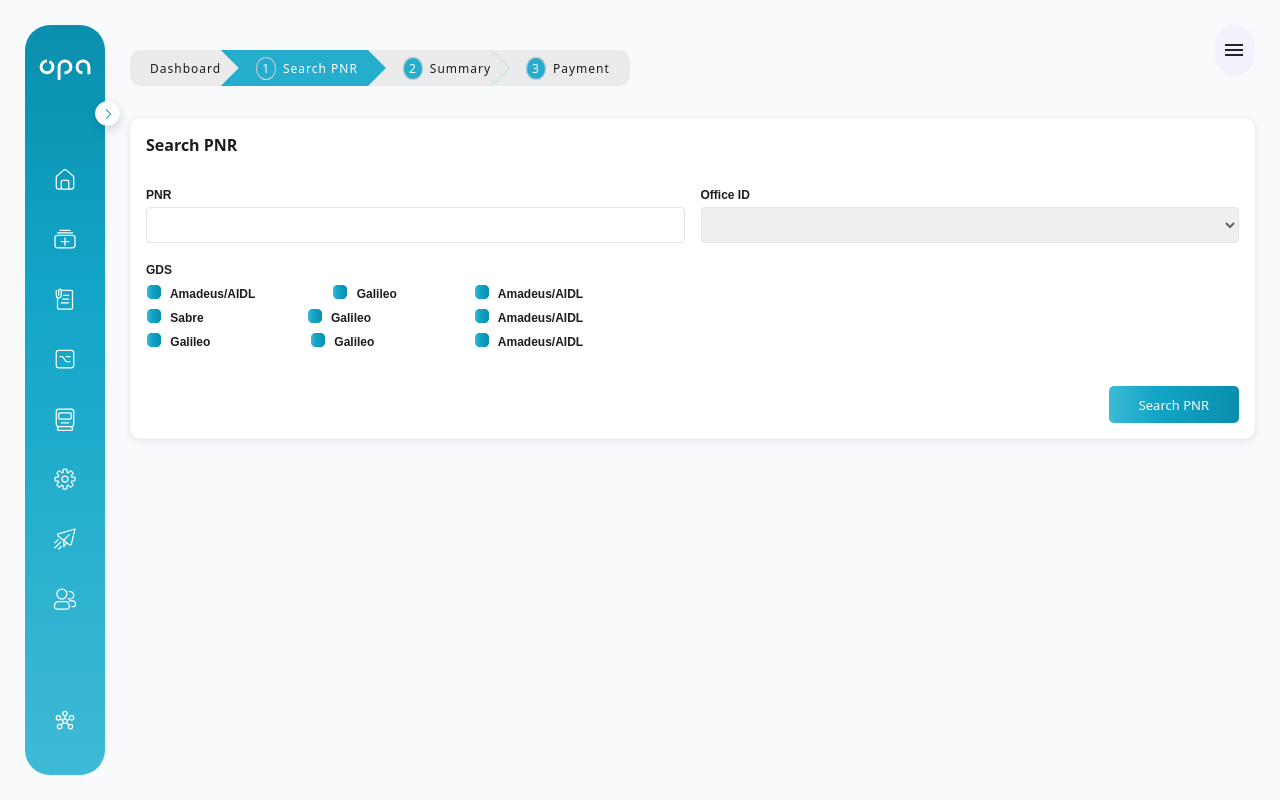
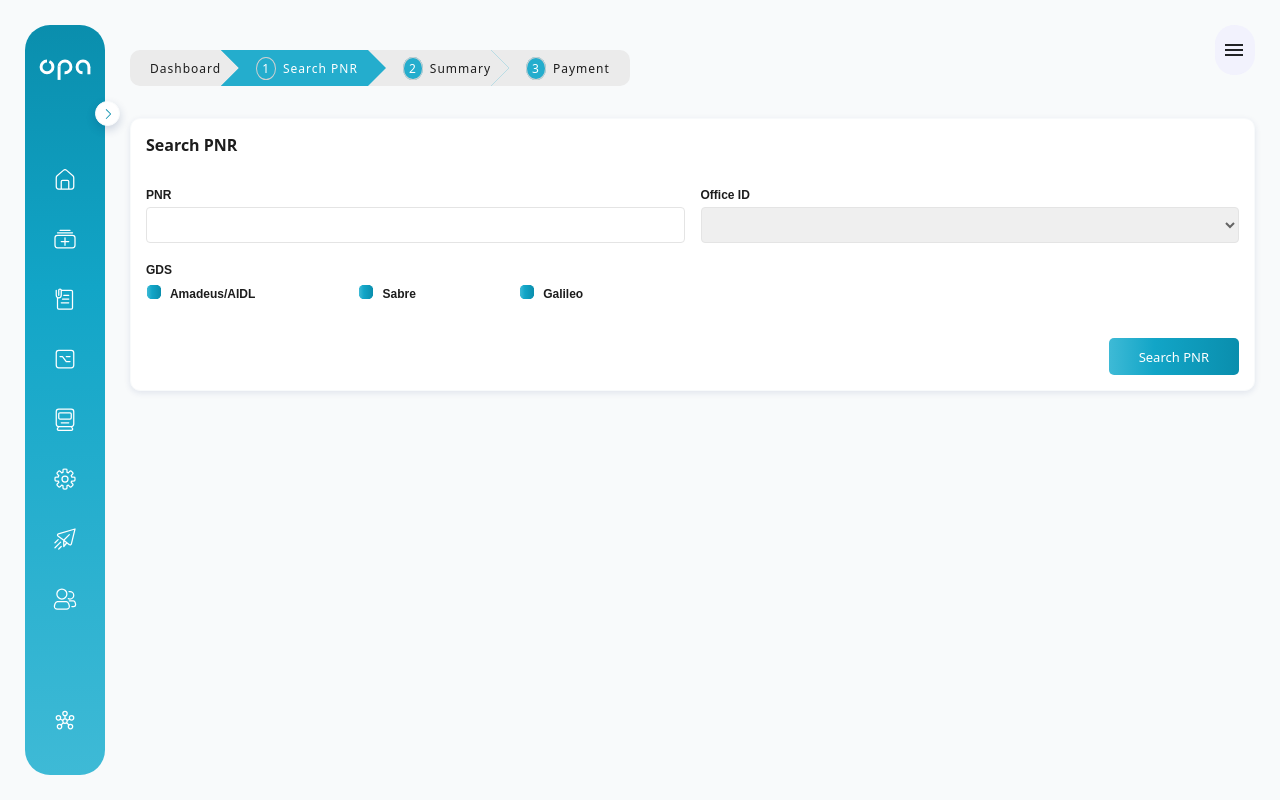
Before and after one commit to anshacerbia2/opa, a React (Vite) app: page /search-pnr in a window 1280 px wide. Built offline with nearby package versions, Linux system fonts and the light colour scheme.

Commit message:
synchronize

```diff
--- a/src/pages/SearchPNR.tsx
+++ b/src/pages/SearchPNR.tsx
@@ -58,8 +58,8 @@ const SearchPNR = () => {
     const value = event.target.value;
 
     if (name === "gds") {
+      dispatchPNR(setGDS(value));
     }
-    dispatchPNR(setGDS(value));
   };
   // useEffect(() => {
   //   console.log("statePNR:", statePNR);
@@ -112,9 +112,9 @@ const SearchPNR = () => {
             </div>
             <div className="form-group w40 group-checkbox mb2">
               <label>GDS</label>
-              {statePNR.gdsList.map((gds, index) => {
-                return (
-                  <div className="inline-space align-start">
+              <div className="inline-space align-start">
+                {statePNR.gdsList.map((gds, index) => {
+                  return (
                     <div className="custom-radio">
                       <input
                         type="radio"
@@ -135,37 +135,9 @@ const SearchPNR = () => {
                         {gds}
                       </label>
                     </div>
-                    <div className="custom-radio">
-                      <input
-                        type="radio"
-                        className="hidden-input"
-                        name="gds"
-                        id="radio2"
-                      />
-                      <label htmlFor="radio2" className="semibold">
-                        <span className="mr5px">
-                          <img src="img/ic_checklist.png" />
-                        </span>{" "}
-                        Galileo
-                      </label>
-                    </div>
-                    <div className="custom-radio">
-                      <input
-                        type="radio"
-                        className="hidden-input"
-                        name="gds"
-                        id="radio3"
-                      />
-                      <label htmlFor="radio3" className="semibold">
-                        <span className="mr5px">
-                          <img src="img/ic_checklist.png" />
-                        </span>{" "}
-                        Amadeus/AIDL
-                      </label>
-                    </div>
-                  </div>
-                );
-              })}
+                  );
+                })}
+              </div>
             </div>
             <div className="clearfix">
               <div className="pull-right">
```
